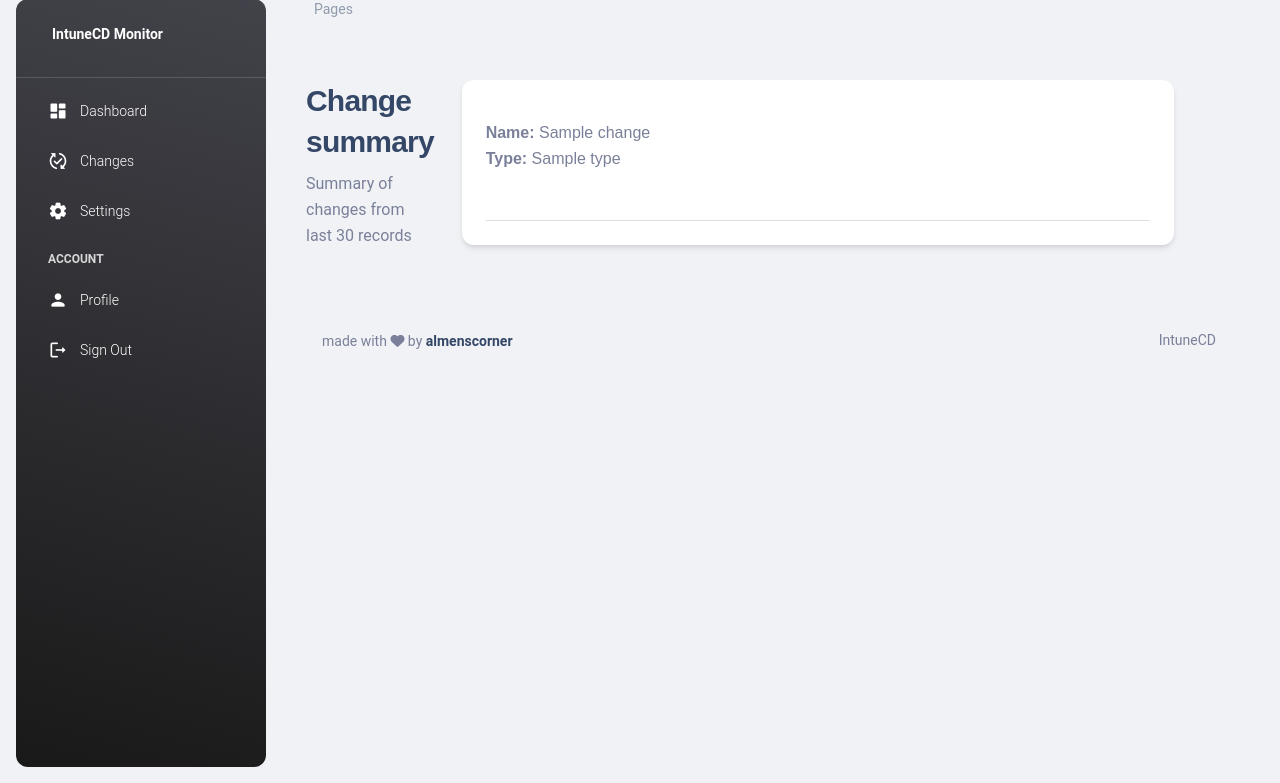
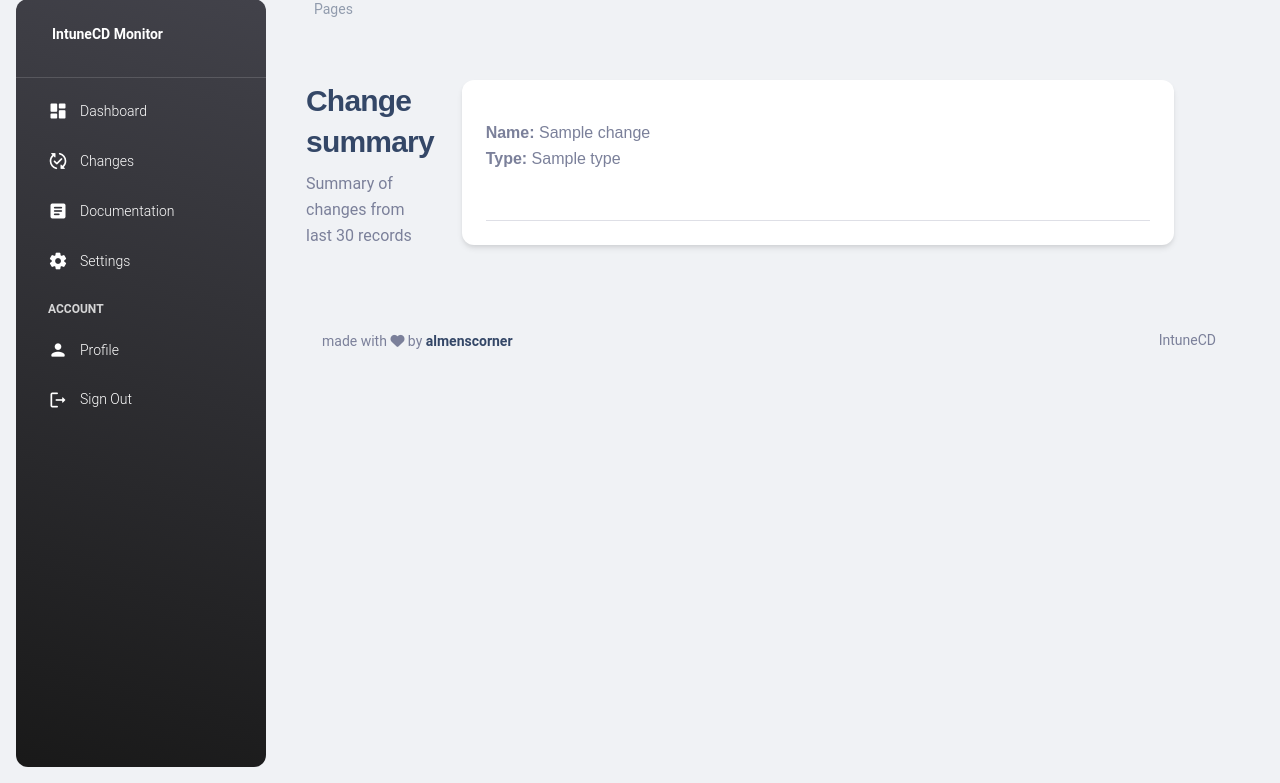
Before and after one commit to almenscorner/intunecd-monitor, a Flask app: template app/templates/pages/changes.html in a window 1280 px wide. Shown: the part 17-800 px from the top of the page. Run offline with Flask 2, Linux system fonts and the light colour scheme; the template is opened without the code that fills it: most values are stand-ins (such as "Sample title", 1, 10 or a date in 2020); parts of the project's set-up code (start-up, migrations or seed data) failed here and were passed over; some libraries are stand-ins or nearby versions.

Commit message:
Add documentation

```diff
--- a/app/templates/include/sidebar.html
+++ b/app/templates/include/sidebar.html
@@ -27,6 +27,15 @@
             <i class="material-icons opacity-10">published_with_changes</i>
           </div>
           <span class="nav-link-text ms-1">Changes</span>
+        </a>
+      </li>
+      <li class="nav-item">
+        <a class="nav-link text-white {% if 'documentation' in segment %} active bg-gradient-primary {% endif %}"
+          href="{{ url_for('documentation') }}">
+          <div class="text-white text-center me-2 d-flex align-items-center justify-content-center">
+            <i class="material-icons opacity-10">article</i>
+          </div>
+          <span class="nav-link-text ms-1">Documentation</span>
         </a>
       </li>
       <li class="nav-item">
```
